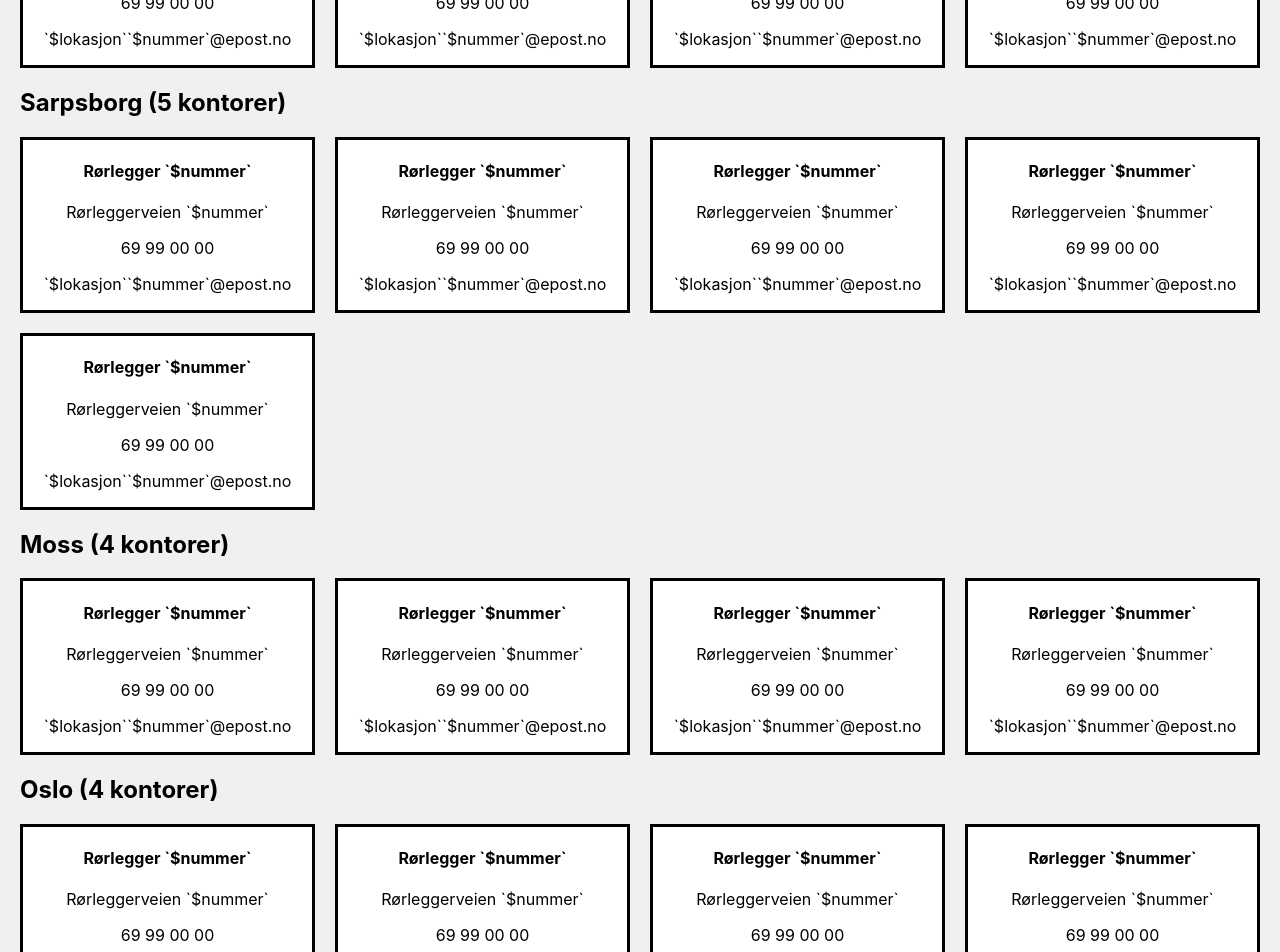
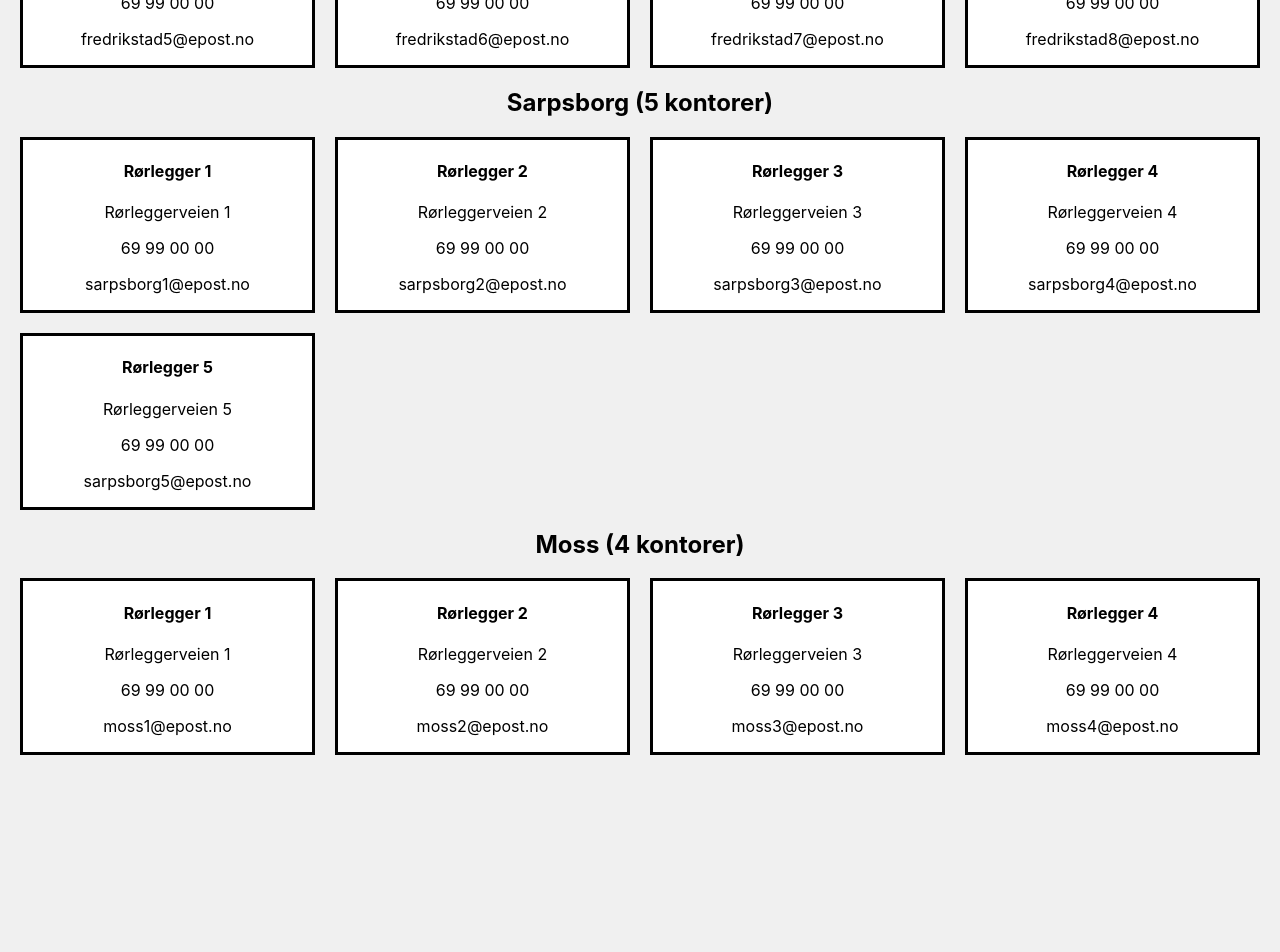
Before and after one commit to olawp/gruppe1831-webapplikasjoner, a React (Create React App) app in the folder frontend/: page /kontorer in a window 1280 px wide. Shown: the part 700-1652 px from the top of the page. Built offline with nearby package versions, Linux system fonts and the light colour scheme.

Commit message:
Added functionality to offices

```diff
--- a/frontend/src/components/layout/KontorCard.js
+++ b/frontend/src/components/layout/KontorCard.js
@@ -3,16 +3,23 @@ import {KontorCardStyle} from '../../styled/style';
 
 export class KontorCard extends Component {
     render() {
-        return (
-            <div>
+        const kort = [];
+
+        for(let i = 1; i <= this.props.antallKontorer; i++){
+            kort.push(
                 <KontorCardStyle>
-                    <a href="/kontor">
-                        <h4>Rørlegger `$nummer`</h4>
-                        <p>Rørleggerveien `$nummer`</p>
+                    <a href="/kontor" >
+                        <h4>Rørlegger {i}</h4>
+                        <p>Rørleggerveien {i}</p>
                         <p>69 99 00 00</p>
-                        <p>`$lokasjon``$nummer`@epost.no</p>
+                        <p>{this.props.lokasjon}{i}@epost.no</p>
                     </a>
                 </KontorCardStyle>
+            )
+        }
+        return(
+            <div className="kontorGrid">
+                {kort}
             </div>
         )
     }
--- a/frontend/src/components/layout/KontorListe.js
+++ b/frontend/src/components/layout/KontorListe.js
@@ -3,15 +3,23 @@ import {KontorListStyle} from '../../styled/style';
 
 export class KontorListe extends Component {
     render() {
-        return (
-            <div>
+        const liste = [];
+
+        for(let i = 1; i <= this.props.antallKontorer; i++){
+            liste.push(
                 <KontorListStyle>
                     <a href="/kontor">
-                        <p>´$nummer´ </p>
-                        <h4> Rørlegger ´$nummer´ </h4>
-                        <p> Rørleggerveien ´$nummer´ 69 99 00 00 ´$lokasjon´´$nummer´@epost.no</p>
+                        <p>{i}</p>
+                        <h4> Rørlegger {i}</h4>
+                        <p> Rørleggerveien {i} 69 99 00 00 {this.props.lokasjon}{i}@epost.no</p>
                     </a>
                 </KontorListStyle>
+            )
+        }
+
+        return (
+            <div className="kontorListe">
+                {liste}
             </div>
         )
     }
--- a/frontend/src/components/pages/Kontorer.js
+++ b/frontend/src/components/pages/Kontorer.js
@@ -12,6 +12,22 @@ export class Kontorer extends Component {
         sarpsborgDisplay: "",
         mossDisplay: "",
         osloDisplay: "",
+        fredrikstad: {
+            antallKontorer: 8,
+            lokasjon: "fredrikstad"
+        },
+        sarpsborg: {
+            antallKontorer: 5,
+            lokasjon: "sarpsborg"
+        },
+        moss: {
+            antallKontorer: 4,
+            lokasjon: "moss"
+        },
+        oslo: {
+            antallKontorer: 4,
+            lokasjon: "oslo"
+        },
     }
 
     list = () => {
@@ -59,72 +75,38 @@ export class Kontorer extends Component {
                     </div>
                     <div style={{display: this.state.fredrikstadDisplay}}>
                         <h2 className="kontorTittel">Fredrikstad (8 kontorer)</h2>
-                        <div className="kontorGrid" style={{display: this.state.displayGrid}}>
-                            <KontorCard></KontorCard>
-                            <KontorCard></KontorCard>
-                            <KontorCard></KontorCard>
-                            <KontorCard></KontorCard>
-                            <KontorCard></KontorCard>
-                            <KontorCard></KontorCard>
-                            <KontorCard></KontorCard>
-                            <KontorCard></KontorCard>
+                        <div style={{display: this.state.displayGrid}}>
+                            <KontorCard antallKontorer={this.state.fredrikstad.antallKontorer} lokasjon={this.state.fredrikstad.lokasjon}></KontorCard>
                         </div>
-                        <div className="kontorListe" style={{display: this.state.displayList}}>
-                            <KontorListe></KontorListe>
-                            <KontorListe></KontorListe>
-                            <KontorListe></KontorListe>
-                            <KontorListe></KontorListe>
-                            <KontorListe></KontorListe>
-                            <KontorListe></KontorListe>
-                            <KontorListe></KontorListe>
-                            <KontorListe></KontorListe>
+                        <div style={{display: this.state.displayList}}>
+                            <KontorListe antallKontorer={this.state.fredrikstad.antallKontorer} lokasjon={this.state.fredrikstad.lokasjon}></KontorListe>
                         </div>
                     </div>
                     <div style={{display: this.state.sarpsborgDisplay}}>
                         <h2 className="kontorTittel">Sarpsborg (5 kontorer)</h2>
-                        <div className="kontorGrid" style={{display: this.state.displayGrid}}>
-                            <KontorCard></KontorCard>
-                            <KontorCard></KontorCard>
-                            <KontorCard></KontorCard>
-                            <KontorCard></KontorCard>
-                            <KontorCard></KontorCard>
+                        <div style={{display: this.state.displayGrid}}>
+                            <KontorCard antallKontorer={this.state.sarpsborg.antallKontorer} lokasjon={this.state.sarpsborg.lokasjon}></KontorCard>
                         </div>
-                        <div className="kontorListeTo" style={{display: this.state.displayList}}>
-                            <KontorListe></KontorListe>
-                            <KontorListe></KontorListe>
-                            <KontorListe></KontorListe>
-                            <KontorListe></KontorListe>
-                            <KontorListe></KontorListe>
+                        <div style={{display: this.state.displayList}}>
+                            <KontorListe antallKontorer={this.state.sarpsborg.antallKontorer} lokasjon={this.state.sarpsborg.lokasjon}></KontorListe>
                         </div>
                     </div>
                     <div style={{display: this.state.mossDisplay}}>
                         <h2 className="kontorTittel">Moss (4 kontorer)</h2>
-                        <div className="kontorGridTo" style={{display: this.state.displayGrid}}>
-                            <KontorCard></KontorCard>
-                            <KontorCard></KontorCard>
-                            <KontorCard></KontorCard>
-                            <KontorCard></KontorCard>
+                        <div style={{display: this.state.displayGrid}}>
+                            <KontorCard antallKontorer={this.state.moss.antallKontorer} lokasjon={this.state.moss.lokasjon}></KontorCard>
                         </div>
-                        <div className="kontorListeTre" style={{display: this.state.displayList}}>
-                            <KontorListe></KontorListe>
-                            <KontorListe></KontorListe>
-                            <KontorListe></KontorListe>
-                            <KontorListe></KontorListe>
+                        <div style={{display: this.state.displayList}}>
+                            <KontorListe antallKontorer={this.state.moss.antallKontorer} lokasjon={this.state.moss.lokasjon}></KontorListe>
                         </div>
                     </div>
                     <div style={{display: this.state.osloDisplay}}>
                         <h2 className="kontorTittel">Oslo (4 kontorer)</h2>
-                        <div className="kontorGridTo" style={{display: this.state.displayGrid}}>
-                            <KontorCard></KontorCard>
-                            <KontorCard></KontorCard>
-                            <KontorCard></KontorCard>
-                            <KontorCard></KontorCard>
+                        <div style={{display: this.state.displayGrid}}>
+                            <KontorCard antallKontorer={this.state.oslo.antallKontorer} lokasjon={this.state.oslo.lokasjon}></KontorCard>
                         </div>
-                        <div className="kontorListeTre" style={{display: this.state.displayList}}>
-                            <KontorListe></KontorListe>
-                            <KontorListe></KontorListe>
-                            <KontorListe></KontorListe>
-                            <KontorListe></KontorListe>
+                        <div style={{display: this.state.displayList}}>
+                            <KontorListe antallKontorer={this.state.oslo.antallKontorer} lokasjon={this.state.oslo.lokasjon}></KontorListe>
                         </div>
                     </div>
                 </main>
--- a/frontend/src/styled/global.js
+++ b/frontend/src/styled/global.js
@@ -133,35 +133,8 @@ a.hjemArtikkler{
 }
 
 .kontorTittel{
-  float: left;
-  clear: both;
-}
-
-.kontorListe{
-  clear: both;
-  display: grid;
-  grid-template-columns: 1fr;
-  grid-template-rows: repeat(8, 1fr);
-  grid-column-gap: 20px;
-  grid-row-gap: 20px;
-}
-
-.kontorListeTo{
-  clear: both;
-  display: grid;
-  grid-template-columns: 1fr;
-  grid-template-rows: repeat(5, 1fr);
-  grid-column-gap: 20px;
-  grid-row-gap: 20px;
-}
-
-.kontorListeTre{
-  clear: both;
-  display: grid;
-  grid-template-columns: 1fr;
-  grid-template-rows: repeat(4, 1fr);
-  grid-column-gap: 20px;
-  grid-row-gap: 20px;
+  float: "left";
+  clear: "both";
 }
 
 .ansattDiv{
```
